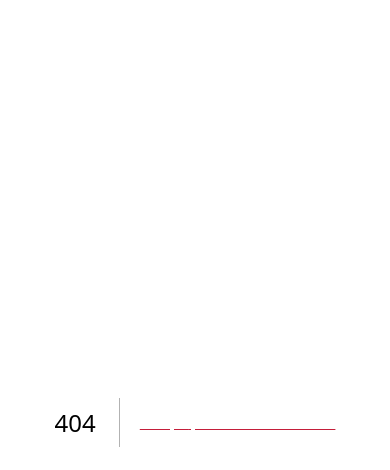
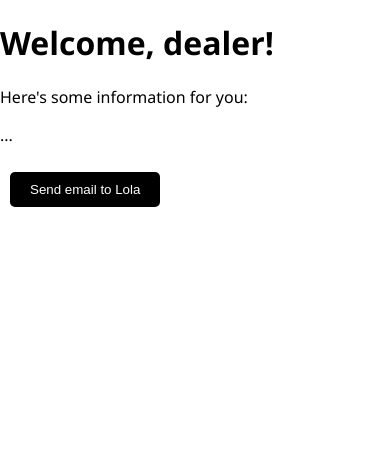
Before and after one commit to bechara-rizk/DealershipTeamOne, a Next.js app: page /dashboard/testemail in a window 390 px wide. Before the commit this address had no page. Shown: the top 470 px of the page. Built offline with nearby package versions, Linux system fonts and the light colour scheme.

Commit message:
compare car responsive

```diff
--- a/package.json
+++ b/package.json
@@ -19,6 +19,7 @@
     "axios": "^1.4.0",
     "bootstrap": "^5.2.3",
     "emailjs": "^4.0.1",
+    "emailjs-com": "^3.2.0",
     "firebase": "^9.21.0",
     "mongodb": "^5.1.0",
     "next": "^13.2.4",
--- /dev/null
+++ b/src/pages/dashboard/testemail.js
@@ -0,0 +1,39 @@
+import React from 'react';
+import emailjs from 'emailjs-com';
+
+const DealerPage = () => {
+  const handleSendEmail = (e) => {
+    e.preventDefault();
+
+    const serviceId = 'service_yogknkd';
+    const templateId = 'template_cyu3s5f';
+    const userId = 'oTRpc9rMm5VwpDu1U';
+
+    const emailParams = {
+      from_name: 'Dealer',
+      from_email: 'luxemotorsdealership@gmail.com', // replace with the actual dealer's email address
+      to_email: 'lola.eng.23@gmail.com',
+      subject: 'Dealership | New message from Dealer',
+      message: 'This is a test email from the dealer to Lola.',
+    };
+
+    emailjs.send(serviceId, templateId, emailParams, userId)
+      .then((response) => {
+        console.log('Email sent successfully!', response.text);
+      })
+      .catch((error) => {
+        console.error('Email failed to send:', error);
+      });
+  };
+
+  return (
+    <div>
+      <h1>Welcome, dealer!</h1>
+      <p>Here's some information for you:</p>
+      <p>...</p>
+      <button onClick={handleSendEmail}>Send email to Lola</button>
+    </div>
+  );
+};
+
+export default DealerPage;
--- a/src/pages/home/compareCar.js
+++ b/src/pages/home/compareCar.js
@@ -82,7 +82,7 @@ export default function CompareCar() {
 
 
           <div className="child">
-            <img src={selectedCar1 && car1 ? images[car1.VIN] : '/images/blackcar.png'} alt="car image" style={{ width: '450px', height: '210px' }} />
+            <img src={selectedCar1 && car1 ? images[car1.VIN] : '/images/blackcar.png'} alt="car image" style={{ width: '450px', height: '210px', maxWidth:'100%' }} />
             <form onSubmit={handleSubmit}>
               <h3 className="cars">First Car</h3>
               <label htmlFor="car-Test">Car:</label>
@@ -128,7 +128,7 @@ export default function CompareCar() {
 
 
           <div className="child">
-            <img src={selectedCar2 && car2 ? images[car2.VIN] : '/images/redcar.jpg'} alt="car image" style={{ width: '450px', height: '200px' }} />
+            <img src={selectedCar2 && car2 ? images[car2.VIN] : '/images/redcar.jpg'} alt="car image" style={{width: '450px', height: '210px', maxWidth:'100%' }} />
             <form onSubmit={handleSubmit}>
               <h3 className="cars">Second Car</h3>
               <label htmlFor="car-Test">Car:</label>
--- a/src/styles/compareCar.css
+++ b/src/styles/compareCar.css
@@ -1,69 +1,76 @@
-.CarContainer{
-    width:100%;
-    display:flex;
+.CarContainer {
+  width: 100%;
+  display: flex;
   justify-content: center;
   align-items: center;
-
-
 }
 
-  .CarContainer .child{
-    color:black;
-    margin:30px;
+.CarContainer .child {
+  color: black;
+  margin: 30px;
   margin-top: 0;
   border-radius: 70%;
   border-color: black;
   border-style: solid;
   background-color: white;
   border-radius: 15px;
-
   padding: 30px;
 }
 
-  .header{
-
+.header {
   font-size: 24px;
   color: white;
   align-items: center;
   margin-left: 100px;
 }
 
-  .discription{
+.discription {
   margin-left: 100px;
   color: white;
-
 }
 
-  .CarContainer .child .cars{
+.CarContainer .child .cars {
   margin-top: 40px;
-
 }
 
- .compare_button{
+.compare_button {
   margin-left: 100px;
   background-color: black;
   color: white;
-
 }
 
 .compare_button:hover {
   background-color: red;
 }
 
-  .details{
+.details {
   border-bottom: 1px solid lightgrey;
   margin-bottom: 15px;
-
 }
 
 .details h4,
-  .details p{
+.details p {
   display: inline;
   vertical-align: top;
 }
 
-.compareCar{
+.compareCar {
   background-image: url('/images/big1.jpg');
   background-position: center center;
   background-size: cover;
 }
+
+/* Responsive Styles */
+
+@media (max-width: 768px) {
+  .CarContainer {
+    flex-direction: column;
+  }
+
+  .header,
+  .discription,
+  .compare_button {
+    margin-left: 0;
+    text-align: center;
+  }
+}
```
Also changed, not shown: 1 other file (tests, documents, lock files or other folders). Lines whose indentation alone changed are shown as unchanged.
